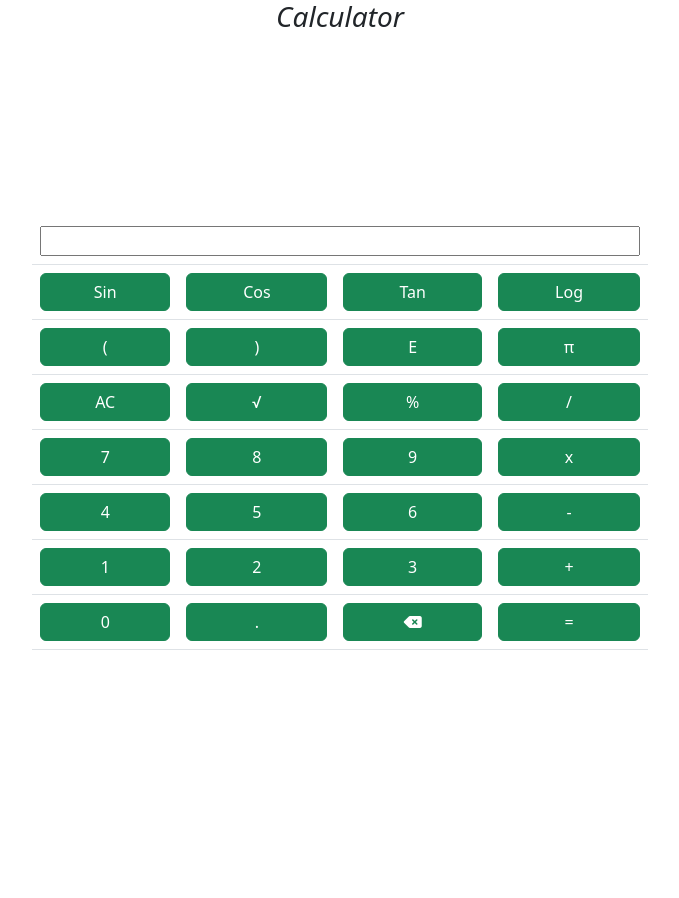
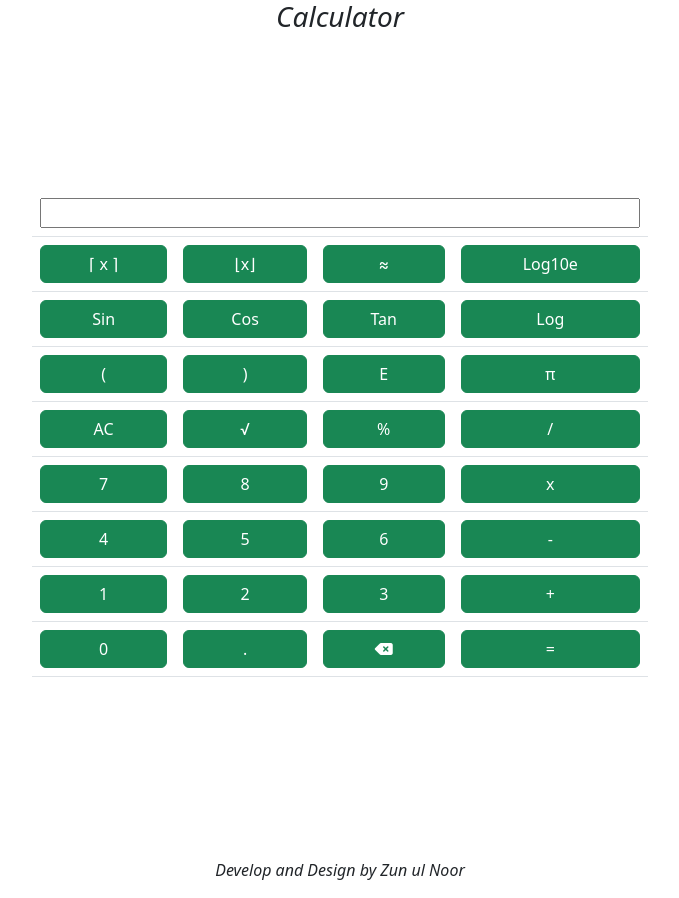
Before and after one commit to ZunulNoor/Calculator, a plain HTML site: page index.html in a window 1280 px wide. Shown: the whole page, without its empty margins (300-979 px from the left). Before the commit the page ends 842 px from the top, so only its background shows below. Drawn offline with nearby package versions, Linux system fonts and the light colour scheme.

Commit message:
Add files via upload

```diff
--- a/index.html
+++ b/index.html
@@ -4,7 +4,7 @@
     <meta charset="UTF-8">
     <meta http-equiv="X-UA-Compatible" content="IE=edge">
     <meta name="viewport" content="width=device-width, initial-scale=1.0">
-    <title>Document</title>
+    <title>JS Calculator</title>
     <link rel="stylesheet" href="https://cdn.jsdelivr.net/npm/bootstrap@5.3.0-alpha3/dist/css/bootstrap.min.css">
     <link href="https://cdn.jsdelivr.net/npm/bootstrap@5.3.0-alpha3/dist/css/bootstrap.min.css" rel="stylesheet"
     integrity="sha384-KK94CHFLLe+nY2dmCWGMq91rCGa5gtU4mk92HdvYe+M/SXH301p5ILy+dN9+nJOZ" crossorigin="anonymous">
@@ -26,6 +26,12 @@
                 </tr>
             </thead>
             <tbody>
+            <tr>
+                    <td><button onclick="getNum('Math.ceil')" class="btn btn-success  w-100 text-center" >⌈ x ⌉</button></td>
+                    <td><button onclick="getNum('Math.floor')" class="btn btn-success  w-100 text-center">⌊x⌋</button></td>
+                    <td><button onclick="getNum('Math.round')"  class="btn btn-success  w-100 text-center">≈</button></td>
+                    <td><button onclick="getNum('Math.LOG10E')" class="btn btn-success  w-100 text-center">Log10e</button></td>
+            </tr>
             <tr>
                     <td><button onclick="getNum('Math.sin')" class="btn btn-success  w-100 text-center">Sin</button></td>
                     <td><button onclick="getNum('Math.cos')" class="btn btn-success  w-100 text-center">Cos</button></td>
@@ -71,6 +77,7 @@
             </tbody>
         </table>
     </div>
+    <p><center><i>Develop and Design by Zun ul Noor </i></center></p>
     <script src="https://cdn.jsdelivr.net/npm/bootstrap@5.3.0-alpha3/dist/js/bootstrap.bundle.min.js"></script>
 </body>
 
```
